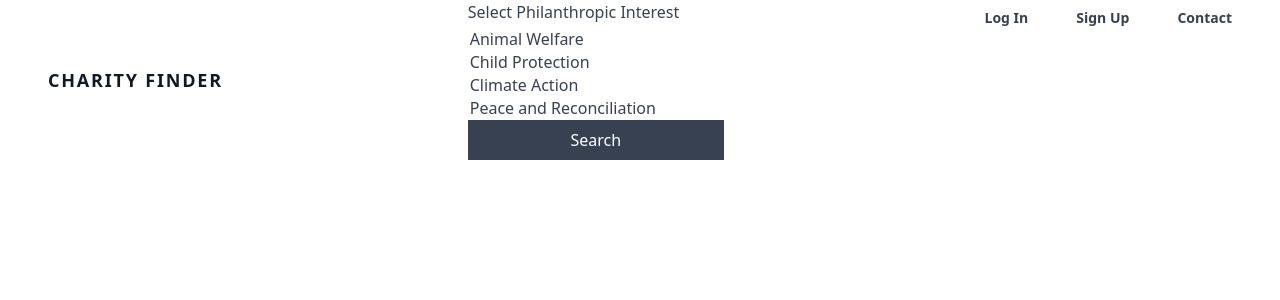
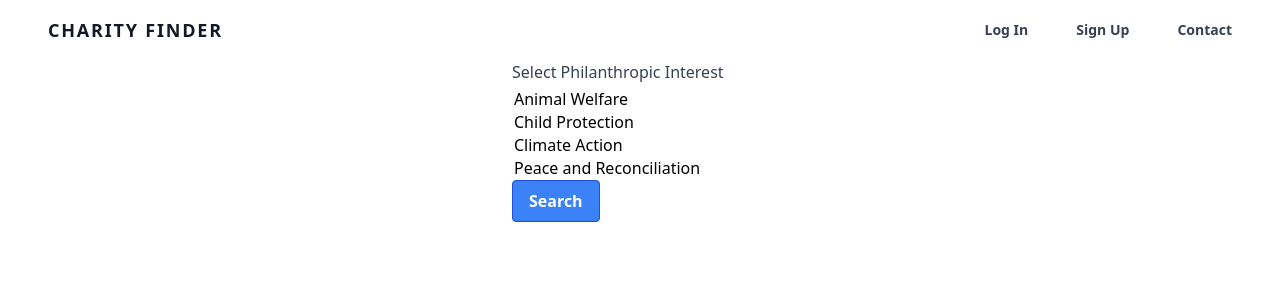
Before and after one commit to vnoelifant/charity-finder, a Django app: page / in a window 1280 px wide. Shown: the top 300 px of the page. Run offline with Django 4.2, Linux system fonts and the light colour scheme; data comes from the database, SQL or seed files in the repository; some libraries are stand-ins or nearby versions.

Commit message:
moved select form to other section

```diff
--- a/templates/base.html
+++ b/templates/base.html
@@ -23,6 +23,14 @@
       </button>
     </div>
     <nav :class="{'flex': open, 'hidden': !open}" class="flex-col flex-grow pb-4 md:pb-0 hidden md:flex md:justify-end md:flex-row">
+      <a class="px-4 py-2 mt-2 text-sm font-semibold bg-transparent rounded-lg dark-mode:bg-transparent dark-mode:hover:bg-gray-600 dark-mode:focus:bg-gray-600 dark-mode:focus:text-white dark-mode:hover:text-white dark-mode:text-gray-200 md:mt-0 md:ml-4 hover:text-gray-900 focus:text-gray-900 hover:bg-gray-200 focus:bg-gray-200 focus:outline-none focus:shadow-outline" href="#">Log In</a>
+      <a class="px-4 py-2 mt-2 text-sm font-semibold bg-transparent rounded-lg dark-mode:bg-transparent dark-mode:hover:bg-gray-600 dark-mode:focus:bg-gray-600 dark-mode:focus:text-white dark-mode:hover:text-white dark-mode:text-gray-200 md:mt-0 md:ml-4 hover:text-gray-900 focus:text-gray-900 hover:bg-gray-200 focus:bg-gray-200 focus:outline-none focus:shadow-outline" href="#">Sign Up</a>
+      <a class="px-4 py-2 mt-2 text-sm font-semibold bg-transparent rounded-lg dark-mode:bg-transparent dark-mode:hover:bg-gray-600 dark-mode:focus:bg-gray-600 dark-mode:focus:text-white dark-mode:hover:text-white dark-mode:text-gray-200 md:mt-0 md:ml-4 hover:text-gray-900 focus:text-gray-900 hover:bg-gray-200 focus:bg-gray-200 focus:outline-none focus:shadow-outline" href="#">Contact</a>
+    </nav>
+  </div>
+</div>
+
+<div>
   <form action="{% url 'orgs_theme' %}" method="get" class="w-64 mx-auto">
     <label class="block text-left" style="max-width: 300px">
       <span class="text-gray-700">Select Philanthropic Interest</span>
@@ -33,14 +41,13 @@
           <option>{{theme.name}}</option>
         {% endfor %}
       </select>
+      <span>
+        <button class="bg-blue-500 hover:bg-blue-700 text-white font-bold py-2 px-4 border border-blue-700 rounded">
+          Search
+        </button>
+      </span>
     </label>
-        <div><button class="bg-gray-700 hover:bg-gray-800 text-white w-full p-2">Search</button></div>
   </form>
-      <a class="px-4 py-2 mt-2 text-sm font-semibold bg-transparent rounded-lg dark-mode:bg-transparent dark-mode:hover:bg-gray-600 dark-mode:focus:bg-gray-600 dark-mode:focus:text-white dark-mode:hover:text-white dark-mode:text-gray-200 md:mt-0 md:ml-4 hover:text-gray-900 focus:text-gray-900 hover:bg-gray-200 focus:bg-gray-200 focus:outline-none focus:shadow-outline" href="#">Log In</a>
-      <a class="px-4 py-2 mt-2 text-sm font-semibold bg-transparent rounded-lg dark-mode:bg-transparent dark-mode:hover:bg-gray-600 dark-mode:focus:bg-gray-600 dark-mode:focus:text-white dark-mode:hover:text-white dark-mode:text-gray-200 md:mt-0 md:ml-4 hover:text-gray-900 focus:text-gray-900 hover:bg-gray-200 focus:bg-gray-200 focus:outline-none focus:shadow-outline" href="#">Sign Up</a>
-      <a class="px-4 py-2 mt-2 text-sm font-semibold bg-transparent rounded-lg dark-mode:bg-transparent dark-mode:hover:bg-gray-600 dark-mode:focus:bg-gray-600 dark-mode:focus:text-white dark-mode:hover:text-white dark-mode:text-gray-200 md:mt-0 md:ml-4 hover:text-gray-900 focus:text-gray-900 hover:bg-gray-200 focus:bg-gray-200 focus:outline-none focus:shadow-outline" href="#">Contact</a>
-    </nav>
-  </div>
 </div>
 
 <div>
--- a/theme/static_src/tailwind.config.js
+++ b/theme/static_src/tailwind.config.js
@@ -55,4 +55,7 @@
         require('@tailwindcss/line-clamp'),
         require('@tailwindcss/aspect-ratio'),
     ],
+    variants: {
+        display: ['responsive', 'group-hover', 'group-focus'],
+       },
 }
```
Lines whose indentation alone changed are shown as unchanged.
